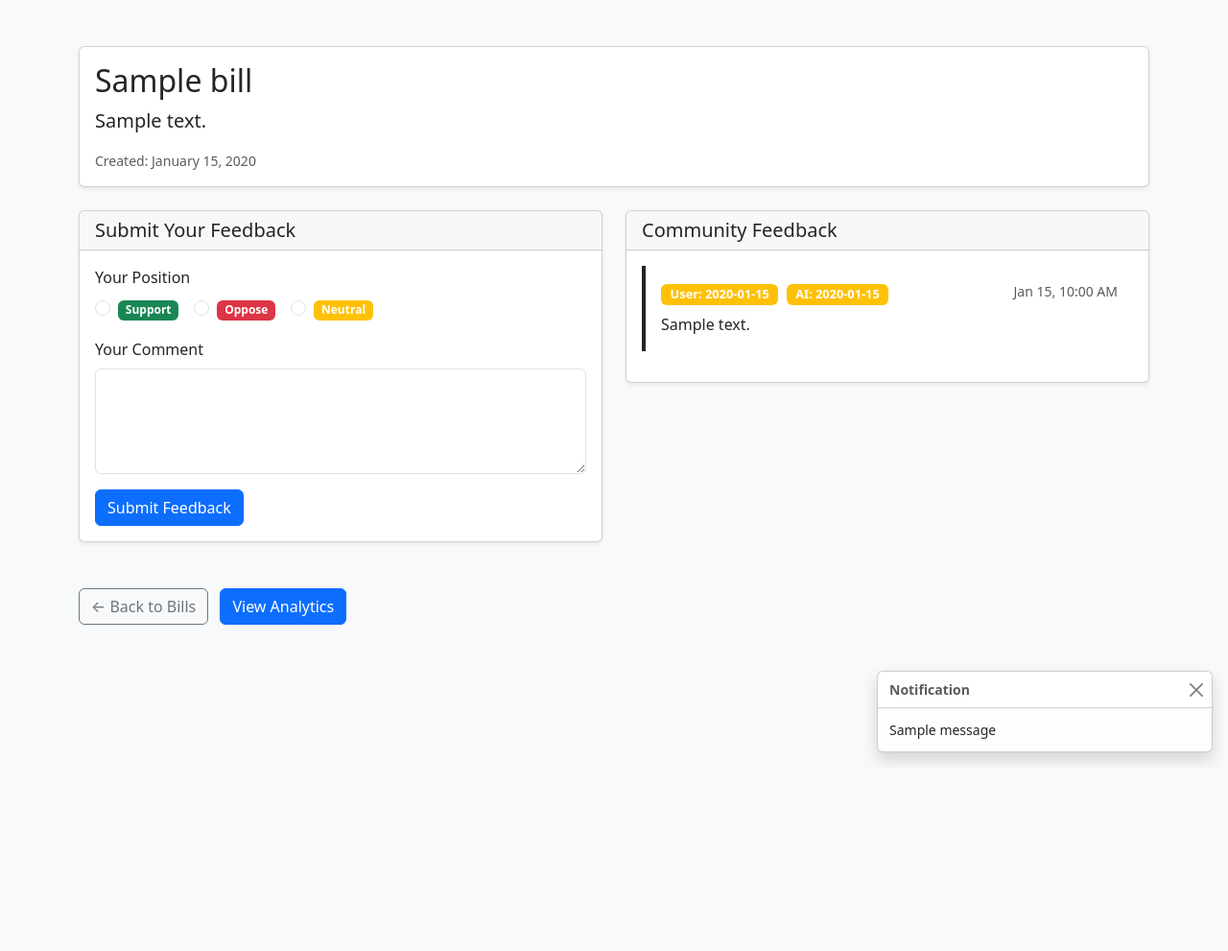
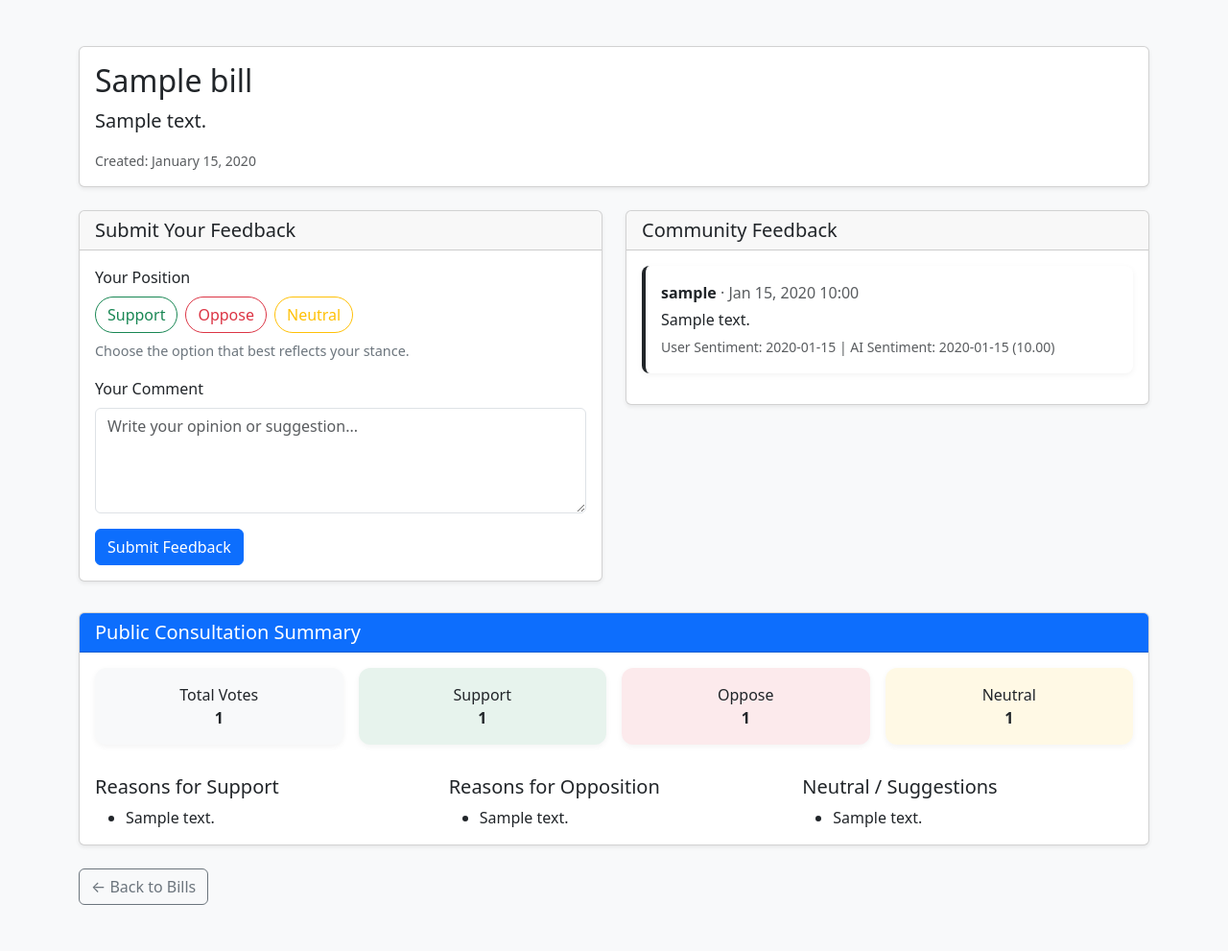
Before and after one commit to Blesson-Tomy/VoX, a Django app: template backend/ada/ada/templates/ada/bill_detail.html in a window 1280 px wide. Shown: the whole page at 96% size. Before the commit the page ends 795 px from the top, so only its background shows below. Run offline with Django 3.2, Linux system fonts and the light colour scheme; the template is opened without the code that fills it: most values are stand-ins (such as "Sample title", 1, 10 or a date in 2020); one stand-in notice (Sample message) is shown.

Commit message:
feat: AI Summary

```diff
--- a/backend/ada/ada/models.py
+++ b/backend/ada/ada/models.py
@@ -1,4 +1,7 @@
+from django.conf import settings
 from django.db import models
+from django.contrib.auth.models import User
+
 
 class Bill(models.Model):
     title = models.CharField(max_length=255)
@@ -21,6 +24,7 @@ class Feedback(models.Model):
     ]
 
     bill = models.ForeignKey(Bill, on_delete=models.CASCADE, related_name="feedbacks")
+    user = models.ForeignKey(settings.AUTH_USER_MODEL, on_delete=models.CASCADE)  # ✅ portable
 
     # User’s selected sentiment (optional, can be blank if AI decides)
     user_sentiment = models.CharField(
--- a/backend/ada/ada/scraper.py
+++ b/backend/ada/ada/scraper.py
@@ -29,7 +29,7 @@ class BillScraper:
                 status = article.find('span', class_='status-pending')
 
                 # Only proceed if title exists and status is specifically "pending"
-                if title and status and status.text.strip().lower() == 'In Committee':
+                if title and status and status.text.strip() == 'In Committee':
                     title_text = title.text.strip()
 
                     # Find summary content within the article
--- a/backend/ada/ada/templates/ada/bill_detail.html
+++ b/backend/ada/ada/templates/ada/bill_detail.html
@@ -1,81 +1,73 @@
 <!DOCTYPE html>
-<html>
+<html lang="en">
 <head>
     <meta charset="UTF-8">
     <meta name="viewport" content="width=device-width, initial-scale=1.0">
     <title>{{ bill.title }}</title>
     <link href="https://cdn.jsdelivr.net/npm/bootstrap@5.3.0/dist/css/bootstrap.min.css" rel="stylesheet">
     <style>
-        .feedback-card {
-            border-left: 4px solid;
-            margin-bottom: 1rem;
-        }
+        .feedback-card { border-left: 4px solid; margin-bottom: 1rem; border-radius: .5rem; box-shadow: 0 2px 6px rgba(0,0,0,.05); }
         .feedback-support { border-color: #198754; }
         .feedback-oppose { border-color: #dc3545; }
         .feedback-neutral { border-color: #ffc107; }
-        .sentiment-badge {
-            font-size: 0.8rem;
-            padding: 0.3rem 0.6rem;
-        }
+        .sentiment-badge { font-size: .8rem; padding: .3rem .6rem; }
+        .summary-card { text-align: center; padding: 1rem; border-radius: .75rem; margin-bottom: 1rem; box-shadow: 0 2px 6px rgba(0,0,0,.05); }
+        .report-card { margin-top: 2rem; }
+        .btn-pill { border-radius: 9999px; }
+        .form-help { font-size: .9rem; color: #6c757d; }
     </style>
 </head>
 <body class="bg-light">
 <div class="container py-5">
+
     <!-- Bill Details -->
     <div class="card shadow-sm mb-4">
         <div class="card-body">
-                <h1 class="card-title h2">{{ bill.title }}</h1>
-                <p class="card-text lead">{{ bill.summary }}</p>
-                <div class="text-muted small">
-                    Created: {{ bill.created_at|date:"F j, Y" }}
-                </div>
+            <h1 class="card-title h2 mb-2">{{ bill.title }}</h1>
+            <p class="card-text lead mb-3">{{ bill.summary }}</p>
+            <div class="text-muted small">Created: {{ bill.created_at|date:"F j, Y" }}</div>
         </div>
     </div>
 
+    <div class="row g-4">
         <!-- Feedback Form -->
-        <div class="row">
         <div class="col-md-6">
-                <div class="card shadow-sm mb-4">
+            <div class="card shadow-sm">
                 <div class="card-header">
                     <h2 class="h5 mb-0">Submit Your Feedback</h2>
                 </div>
                 <div class="card-body">
                     <form method="post">
                         {% csrf_token %}
+
+                        <!-- Radio buttons styled as buttons -->
                         <div class="mb-3">
-                                <label class="form-label">Your Position</label>
-                                <div class="d-flex gap-3">
-                                    <div class="form-check">
-                                        <input class="form-check-input" type="radio" name="user_sentiment" value="support" id="support" required>
-                                        <label class="form-check-label" for="support">
-                                            <span class="badge bg-success">Support</span>
-                                        </label>
+                            <label class="form-label mb-2">Your Position</label>
+                            <div class="d-flex flex-wrap gap-2">
+                                <input type="radio" class="btn-check" name="user_sentiment" id="pos-support" value="support" required>
+                                <label class="btn btn-outline-success btn-pill" for="pos-support">Support</label>
+
+                                <input type="radio" class="btn-check" name="user_sentiment" id="pos-oppose" value="oppose">
+                                <label class="btn btn-outline-danger btn-pill" for="pos-oppose">Oppose</label>
+
+                                <input type="radio" class="btn-check" name="user_sentiment" id="pos-neutral" value="neutral">
+                                <label class="btn btn-outline-warning btn-pill" for="pos-neutral">Neutral</label>
                             </div>
-                                    <div class="form-check">
-                                        <input class="form-check-input" type="radio" name="user_sentiment" value="oppose" id="oppose">
-                                        <label class="form-check-label" for="oppose">
-                                            <span class="badge bg-danger">Oppose</span>
-                                        </label>
+                            <div class="form-help mt-2">Choose the option that best reflects your stance.</div>
                         </div>
-                                    <div class="form-check">
-                                        <input class="form-check-input" type="radio" name="user_sentiment" value="neutral" id="neutral">
-                                        <label class="form-check-label" for="neutral">
-                                            <span class="badge bg-warning">Neutral</span>
-                                        </label>
-                                    </div>
-                                </div>
-                            </div>
+
                         <div class="mb-3">
                             <label for="comment" class="form-label">Your Comment</label>
-                                <textarea class="form-control" id="comment" name="comment" rows="4" required></textarea>
+                            <textarea class="form-control" id="comment" name="comment" rows="4" placeholder="Write your opinion or suggestion..." required></textarea>
                         </div>
+
                         <button type="submit" class="btn btn-primary">Submit Feedback</button>
                     </form>
                 </div>
             </div>
         </div>
 
-            <!-- Feedback List -->
+        <!-- Community Feedback -->
         <div class="col-md-6">
             <div class="card shadow-sm">
                 <div class="card-header">
@@ -84,52 +76,91 @@
                 <div class="card-body">
                     {% if feedbacks %}
                         {% for feedback in feedbacks %}
-                                <div class="feedback-card p-3 bg-white feedback-{{ feedback.user_sentiment }}">
-                                    <div class="d-flex justify-content-between align-items-start mb-2">
-                                        <div>
-                                            <span class="badge bg-{% if feedback.user_sentiment == 'support' %}success{% elif feedback.user_sentiment == 'oppose' %}danger{% else %}warning{% endif %} sentiment-badge">
-                                                User: {{ feedback.user_sentiment|title }}
-                                            </span>
-                                            <span class="badge bg-{% if feedback.ai_sentiment == 'support' %}success{% elif feedback.ai_sentiment == 'oppose' %}danger{% else %}warning{% endif %} sentiment-badge ms-1">
-                                                AI: {{ feedback.ai_sentiment|title }}
-                                            </span>
-                                        </div>
-                                        <small class="text-muted">{{ feedback.submitted_at|date:"M j, g:i A" }}</small>
-                                    </div>
-                                    <p class="mb-0">{{ feedback.comment }}</p>
+                            <div class="feedback-card p-3 bg-white feedback-{{ feedback.ai_sentiment }}">
+                                <p class="mb-1">
+                                    <strong>{{ feedback.user.username }}</strong>
+                                    <span class="text-muted">· {{ feedback.submitted_at|date:"M d, Y H:i" }}</span>
+                                </p>
+                                <p class="mb-1">{{ feedback.comment }}</p>
+                                <small class="text-muted">
+                                    User Sentiment: {{ feedback.user_sentiment }} |
+                                    AI Sentiment: {{ feedback.ai_sentiment }} ({{ feedback.ai_confidence|floatformat:2 }})
+                                </small>
                             </div>
                         {% endfor %}
                     {% else %}
-                            <p class="text-muted">No feedback yet. Be the first to comment!</p>
+                        <p class="text-muted mb-0">No feedback yet. Be the first to comment!</p>
                     {% endif %}
                 </div>
             </div>
         </div>
     </div>
 
-        <!-- Navigation -->
-        <div class="mt-4">
-            <a href="{% url 'home' %}" class="btn btn-outline-secondary">← Back to Bills</a>
-            <a href="{% url 'dashboard' bill.id %}" class="btn btn-primary ms-2">View Analytics</a>
+    <!-- Public Consultation Summary -->
+    <div class="report-card">
+        <div class="card shadow-sm">
+            <div class="card-header bg-primary text-white">
+                <h2 class="h5 mb-0">Public Consultation Summary</h2>
+            </div>
+            <div class="card-body">
+                <div class="row g-3 mb-3">
+                    <div class="col-6 col-md-3">
+                        <div class="summary-card bg-light">Total Votes<br><strong>{{ feedbacks.count }}</strong></div>
+                    </div>
+                    <div class="col-6 col-md-3">
+                        <div class="summary-card bg-success bg-opacity-10">Support<br><strong>{{ support_count }}</strong></div>
+                    </div>
+                    <div class="col-6 col-md-3">
+                        <div class="summary-card bg-danger bg-opacity-10">Oppose<br><strong>{{ oppose_count }}</strong></div>
+                    </div>
+                    <div class="col-6 col-md-3">
+                        <div class="summary-card bg-warning bg-opacity-10">Neutral<br><strong>{{ neutral_count }}</strong></div>
                     </div>
                 </div>
 
-    {% if messages %}
-        {% for message in messages %}
-            <div class="toast-container position-fixed bottom-0 end-0 p-3">
-                <div class="toast show" role="alert" aria-live="assertive" aria-atomic="true">
-                    <div class="toast-header">
-                        <strong class="me-auto">Notification</strong>
-                        <button type="button" class="btn-close" data-bs-dismiss="toast" aria-label="Close"></button>
+                <div class="row g-4">
+                    <div class="col-md-4">
+                        <h5 class="mb-2">Reasons for Support</h5>
+                        <ul class="mb-0">
+                            {% for comment in support_comments %}
+                                <li>{{ comment }}</li>
+                            {% empty %}
+                                <li class="text-muted">No supportive reasons yet.</li>
+                            {% endfor %}
+                        </ul>
                     </div>
-                    <div class="toast-body">
-                        {{ message }}
+                    <div class="col-md-4">
+                        <h5 class="mb-2">Reasons for Opposition</h5>
+                        <ul class="mb-0">
+                            {% for comment in oppose_comments %}
+                                <li>{{ comment }}</li>
+                            {% empty %}
+                                <li class="text-muted">No opposing reasons yet.</li>
+                            {% endfor %}
+                        </ul>
+                    </div>
+                    <div class="col-md-4">
+                        <h5 class="mb-2">Neutral / Suggestions</h5>
+                        <ul class="mb-0">
+                            {% for comment in neutral_comments %}
+                                <li>{{ comment }}</li>
+                            {% empty %}
+                                <li class="text-muted">No neutral comments yet.</li>
+                            {% endfor %}
+                        </ul>
+                    </div>
+                </div>
+
             </div>
         </div>
     </div>
-        {% endfor %}
-    {% endif %}
 
+    <!-- Back -->
+    <div class="mt-4">
+        <a href="{% url 'home' %}" class="btn btn-outline-secondary">← Back to Bills</a>
+    </div>
+
+</div>
 <script src="https://cdn.jsdelivr.net/npm/bootstrap@5.3.0/dist/js/bootstrap.bundle.min.js"></script>
 </body>
 </html>
--- a/backend/ada/ada/urls.py
+++ b/backend/ada/ada/urls.py
@@ -21,8 +21,9 @@ from django.contrib.auth import views as auth_views
 
 urlpatterns = [
     path("", views.home, name="home"),
-    path("ada/<int:pk>/", views.bill_detail, name="bill_detail"),
+    path("ada/<int:bill_id>/", views.bill_detail, name="bill_detail"),
     path("ada/<int:bill_id>/dashboard/", views.dashboard, name="dashboard"),
     path('login/', auth_views.LoginView.as_view(), name='login'),
     path('logout/', auth_views.LogoutView.as_view(), name='logout'),
+    # path("ada/<int:bill_id>/report/", views.generate_report, name="generate_report"),
 ]
```
Also changed, not shown: backend/ada/ada/templates/ada/report.html (added, +72 -0 lines), backend/ada/ada/views.py (+27 -66 lines). Lines whose indentation alone changed are shown as unchanged.
